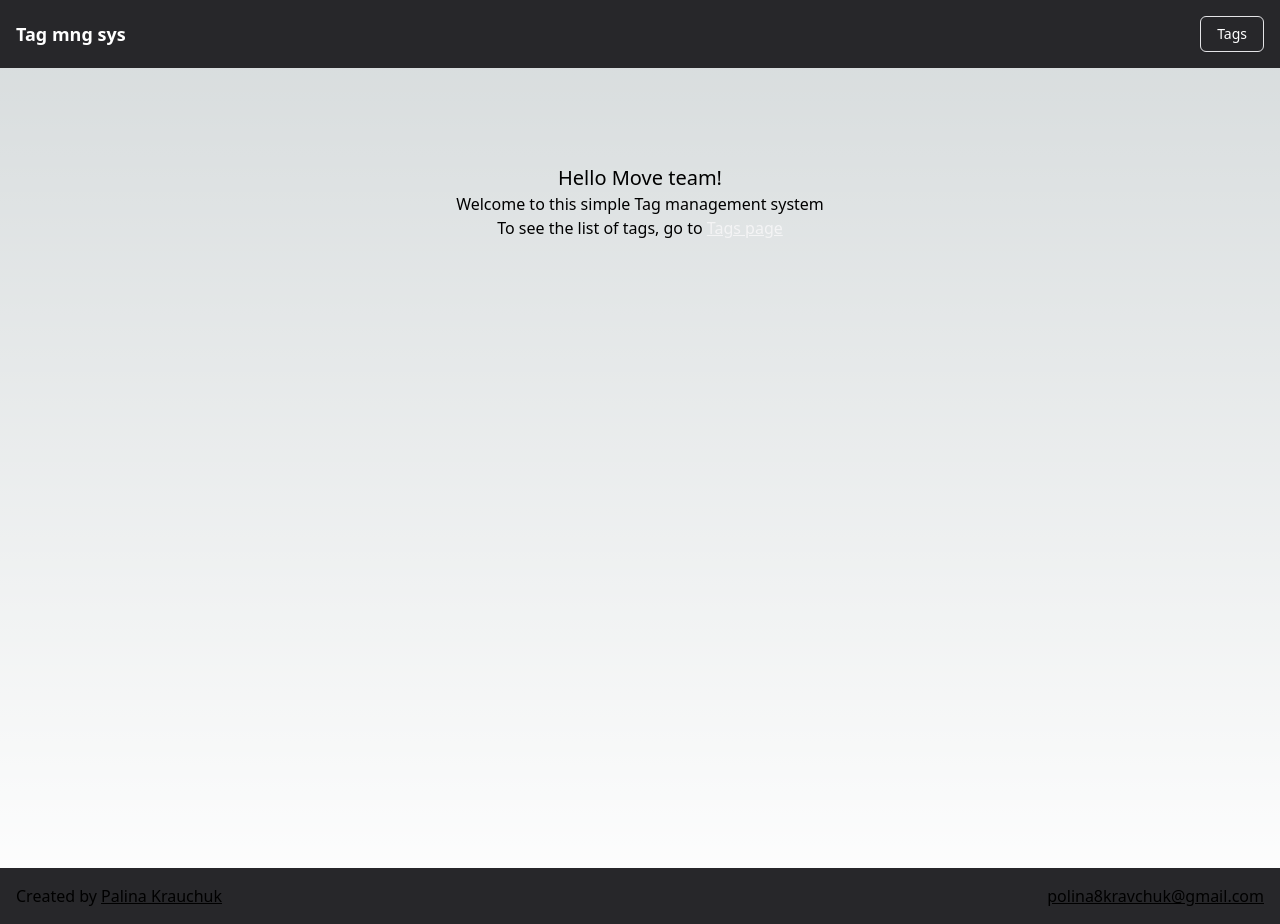
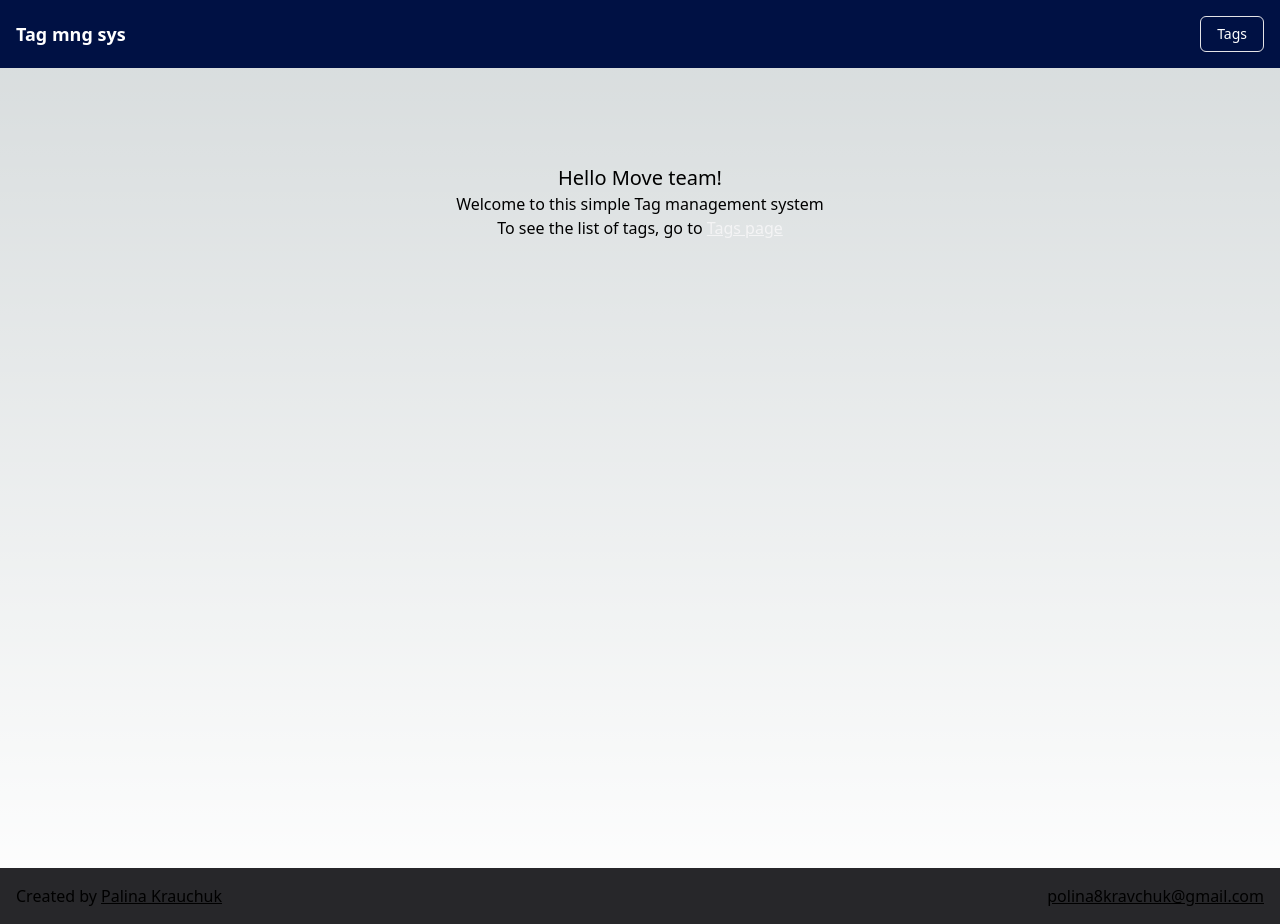
Before and after one commit to PolinaKravchuk/tag-mng-sys, a Next.js app: page / in a window 1280 px wide. Built offline with nearby package versions, Linux system fonts and the light colour scheme.

Commit message:
refactor: update some components to styled components (Emotion)

```diff
--- a/app/page.tsx
+++ b/app/page.tsx
@@ -1,13 +1,11 @@
 import PageWrapper from "@/components/PageWrapper";
 import Link from "next/link";
+
 export default function Home() {
   return (
     <PageWrapper>
-      <section
-        className="w-full flex flex-col justify-center items-center"
-        role="welcome"
-      >
-        <h1 className="text-xl" data-testid="welcomTitle">
+      <section className="w-full flex flex-col justify-center items-center">
+        <h1 className="text-xl" data-testid="welcomTitle" role="heading">
           Hello Move team!
         </h1>{" "}
         <p>Welcome to this simple Tag management system</p>
--- a/app/tags/tagsView.tsx
+++ b/app/tags/tagsView.tsx
@@ -6,6 +6,17 @@ import { Button } from "@/components/ui/button";
 import { AiFillTag } from "react-icons/ai";
 import TagsTable from "./tagsTable";
 import { useTagContext } from "@/lib/TagProvider";
+import styled from "@emotion/styled";
+
+type HeadingProps = {
+  regular: boolean;
+};
+
+const Heading = styled.h1<HeadingProps>`
+  color: white;
+  font-size: 24px;
+  font-weight: ${(props) => (props.regular ? "100" : "700")};
+`;
 
 function TagsView({ data }: { data: ITag[] }) {
   const { tags, updateTags } = useTagContext();
@@ -16,6 +27,7 @@ function TagsView({ data }: { data: ITag[] }) {
 
   return (
     <section className="w-full">
+      <Heading regular>Tags view</Heading>
       <div className="flex justify-end items-end">
         <TagDialog type="add">
           <Button variant="outline" data-testid="addBtn">
--- a/components/Header.tsx
+++ b/components/Header.tsx
@@ -1,6 +1,6 @@
 "use client";
 import React from "react";
-import Image from "next/image";
+import styled from "@emotion/styled";
 import Link from "next/link";
 import { RxHamburgerMenu } from "react-icons/rx";
 import {
@@ -17,7 +17,7 @@ function Header() {
   const pathname = usePathname();
 
   return (
-    <header className="bg-zinc-800 p-4">
+    <NewHeader>
       <div className="flex items-center justify-between">
         <div className="flex items-center space-x-2">
           <Link href="/" className="text-white font-semibold text-lg">
@@ -64,8 +64,13 @@ function Header() {
           </DropdownMenu>
         </div>
       </div>
-    </header>
+    </NewHeader>
   );
 }
 
 export default Header;
+
+const NewHeader = styled.header`
+  background-color: #014;
+  padding: 16px;
+`;
--- a/lib/TagProvider.tsx
+++ b/lib/TagProvider.tsx
@@ -6,7 +6,6 @@ import React, {
   useState,
 } from "react";
 import ITag from "./types/ITag";
-import { API_URL } from "./constants";
 import { useToast } from "@/components/ui/use-toast";
 
 interface ITagContext {
@@ -38,8 +37,6 @@ export const TagProvider: React.FC<PropsWithChildren> = (props) => {
   };
 
   const updateTags = (data: ITag[]) => {
-    console.log("!!!!! updateTags !!!!!", data);
-
     setTags(data);
   };
 
--- a/package.json
+++ b/package.json
@@ -10,6 +10,8 @@
     "test": "jest"
   },
   "dependencies": {
+    "@emotion/react": "^11.11.1",
+    "@emotion/styled": "^11.11.0",
     "@radix-ui/react-alert-dialog": "^1.0.4",
     "@radix-ui/react-dialog": "^1.0.4",
     "@radix-ui/react-dropdown-menu": "^2.0.5",
```
Also changed, not shown: app/tags/page.tsx (+0 -17 lines), 1 other file (tests, documents, lock files or other folders).
